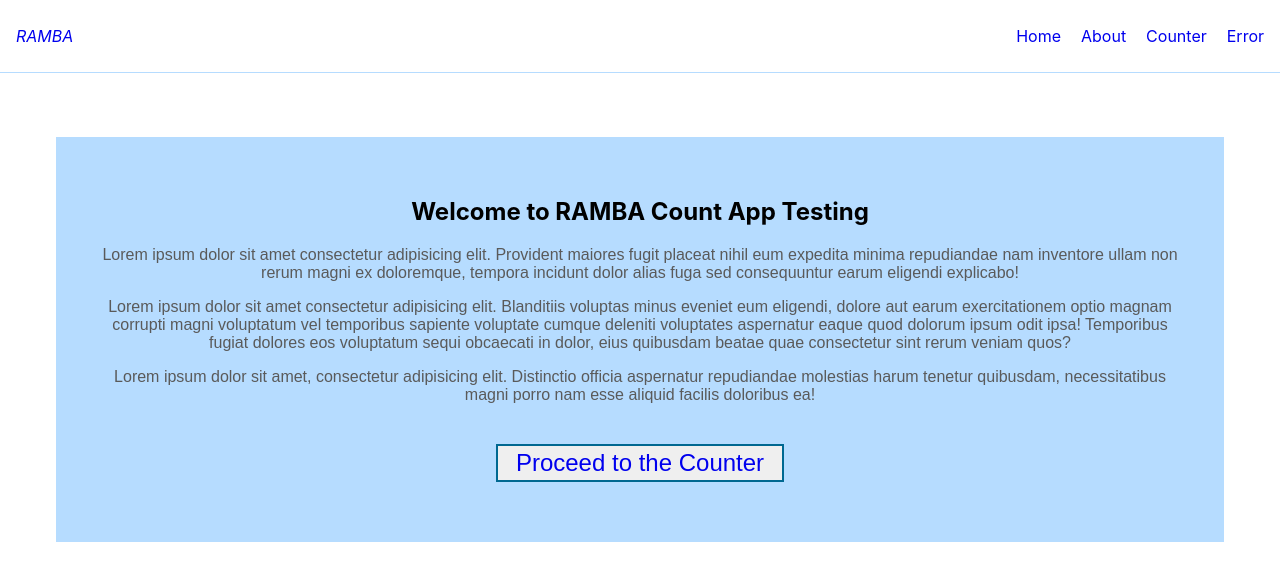
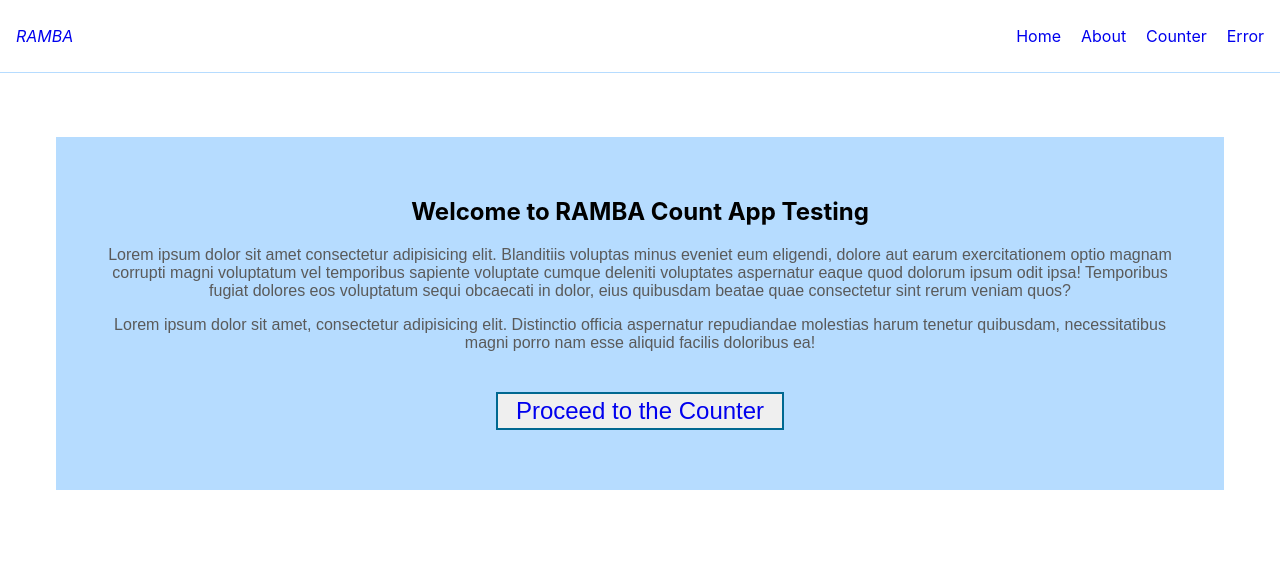
Before and after one commit to raysnowz/Altschool-second-semester-exam-2, a React (Create React App) app: page / in a window 1280 px wide. Shown: the top 580 px of the page. Built offline with nearby package versions, Linux system fonts and the light colour scheme.

Commit message:
Update Home.jsx

```diff
--- a/src/Components/Home.jsx
+++ b/src/Components/Home.jsx
@@ -2,7 +2,6 @@ const Home = () => {
     return (
         <div className="home">
             <h2>Welcome to RAMBA Count App Testing</h2>
-            <p>Lorem ipsum dolor sit amet consectetur adipisicing elit. Provident maiores fugit placeat nihil eum expedita minima repudiandae nam inventore ullam non rerum magni ex doloremque, tempora incidunt dolor alias fuga sed consequuntur earum eligendi explicabo!</p>
             <p>Lorem ipsum dolor sit amet consectetur adipisicing elit. Blanditiis voluptas minus eveniet eum eligendi, dolore aut earum exercitationem optio magnam corrupti magni voluptatum vel temporibus sapiente voluptate cumque deleniti voluptates aspernatur eaque quod dolorum ipsum odit ipsa! Temporibus fugiat dolores eos voluptatum sequi obcaecati in dolor, eius quibusdam beatae quae consectetur sint rerum veniam quos?</p>
             <p>Lorem ipsum dolor sit amet, consectetur adipisicing elit. Distinctio officia aspernatur repudiandae molestias harum tenetur quibusdam, necessitatibus magni porro nam esse aliquid facilis doloribus ea!</p>
             <button className="counter-page"><a href="/counter">Proceed to the Counter</a></button>
```
